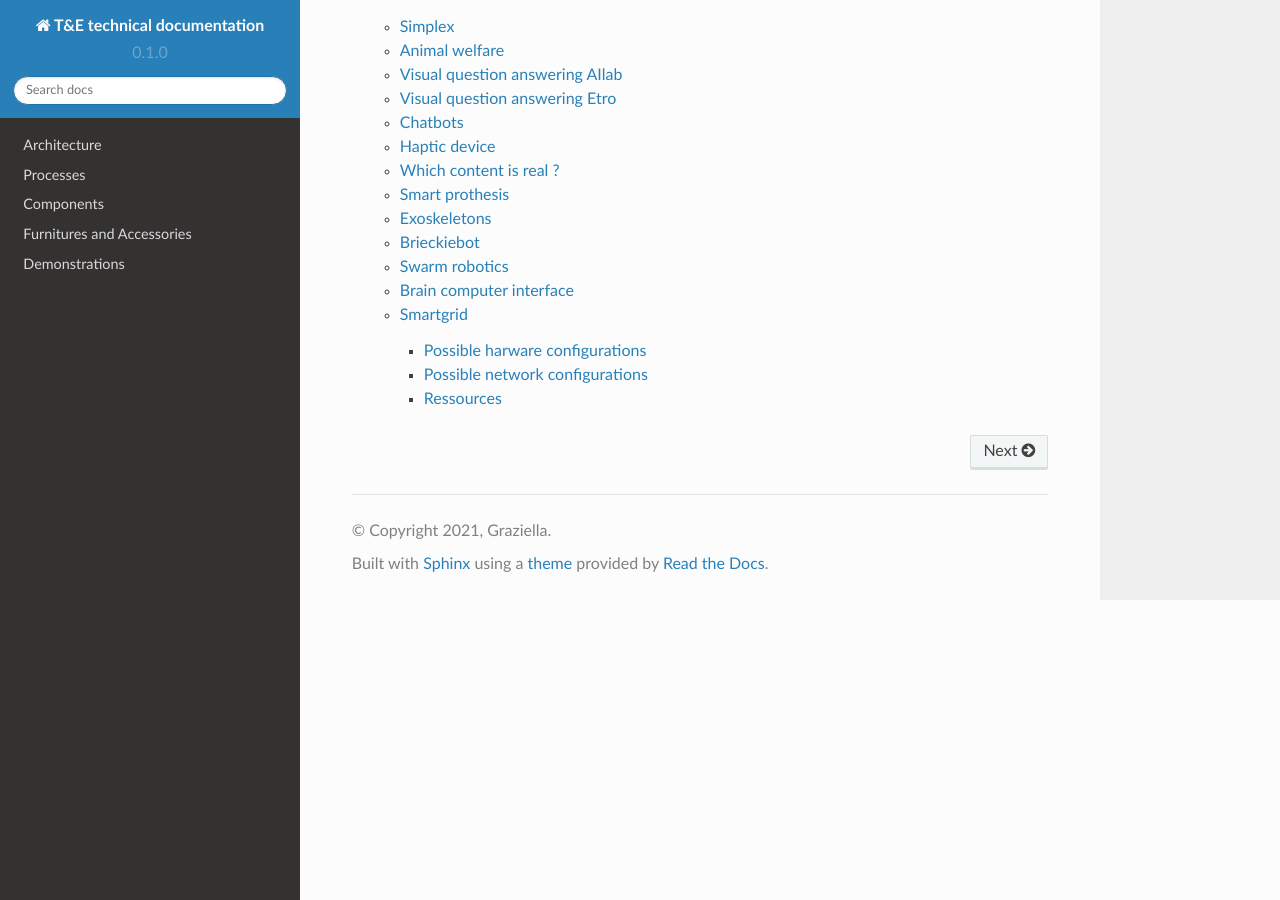
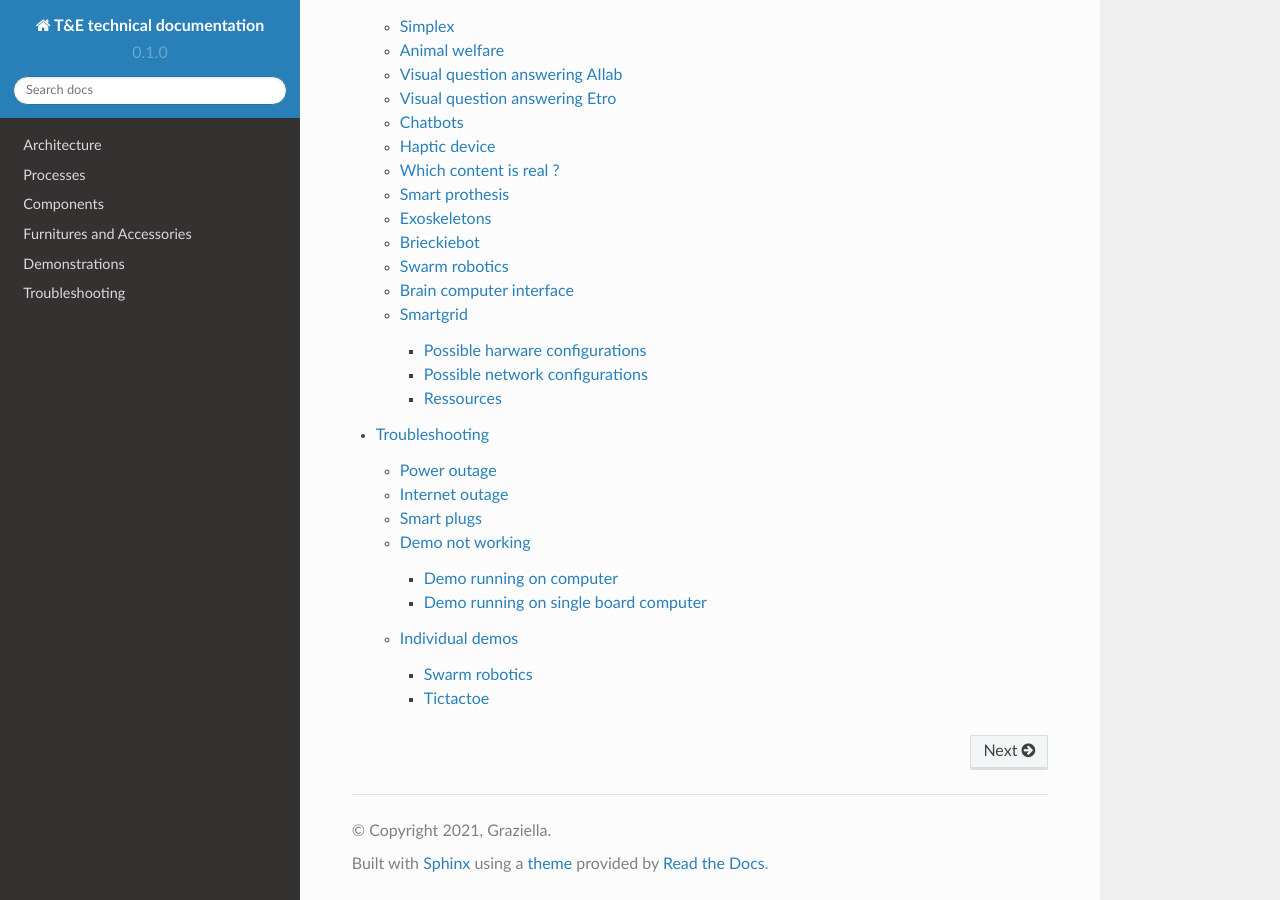
Before and after one commit to FARI-brussels/TE-technical-documentation, a Sphinx documentation site: the page built from docs/index.rst, in a window 1280 px wide and 900 px high, scrolled down 1796 px. Built offline with Sphinx 7.4.7 and the Read the Docs theme 2.0.0, drawn with Linux system fonts in a browser that asks for light colours; some of the changed text lies outside the part shown.

Commit message:
troubleshooting

```diff
--- a/docs/index.rst
+++ b/docs/index.rst
@@ -35,3 +35,4 @@ Contents
    components
    furnitures
    demonstrations
+   troubleshooting
--- a/docs/troubleshooting.rst
+++ b/docs/troubleshooting.rst
@@ -1,19 +1,20 @@
 .. _troubleshooting:
-
+Troubleshooting
+============
 Power outage
-============
+------------
 
 
 Internet outage
-===============
+---------------
 
 Smart plugs
-===========
+-----------
 
 Demo not working
-================
+----------------
 Demo running on computer
-------------------------
+^^^^^^^^^^^^^^^^^^^^^^^^
 1. If the the computer does not light up refer to the smart plugs section.
 2. Restart the computer
 3. If still not working, check that it connects to internet
@@ -23,7 +24,7 @@ Demo running on computer
 7. 🙏
 
 Demo running on single board computer
--------------------------------------
+^^^^^^^^^^^^^^^^^^^^^^^^^^^^^^^^^^^^^
 1. If the the computer does not light up refer to the smart plugs section.
 2. unplug and plug back the single board computer power cable.
 3. If still not working, check that it connects to internet
```
Also changed, not shown: other parts of docs/troubleshooting.rst (+5 -3 lines).
